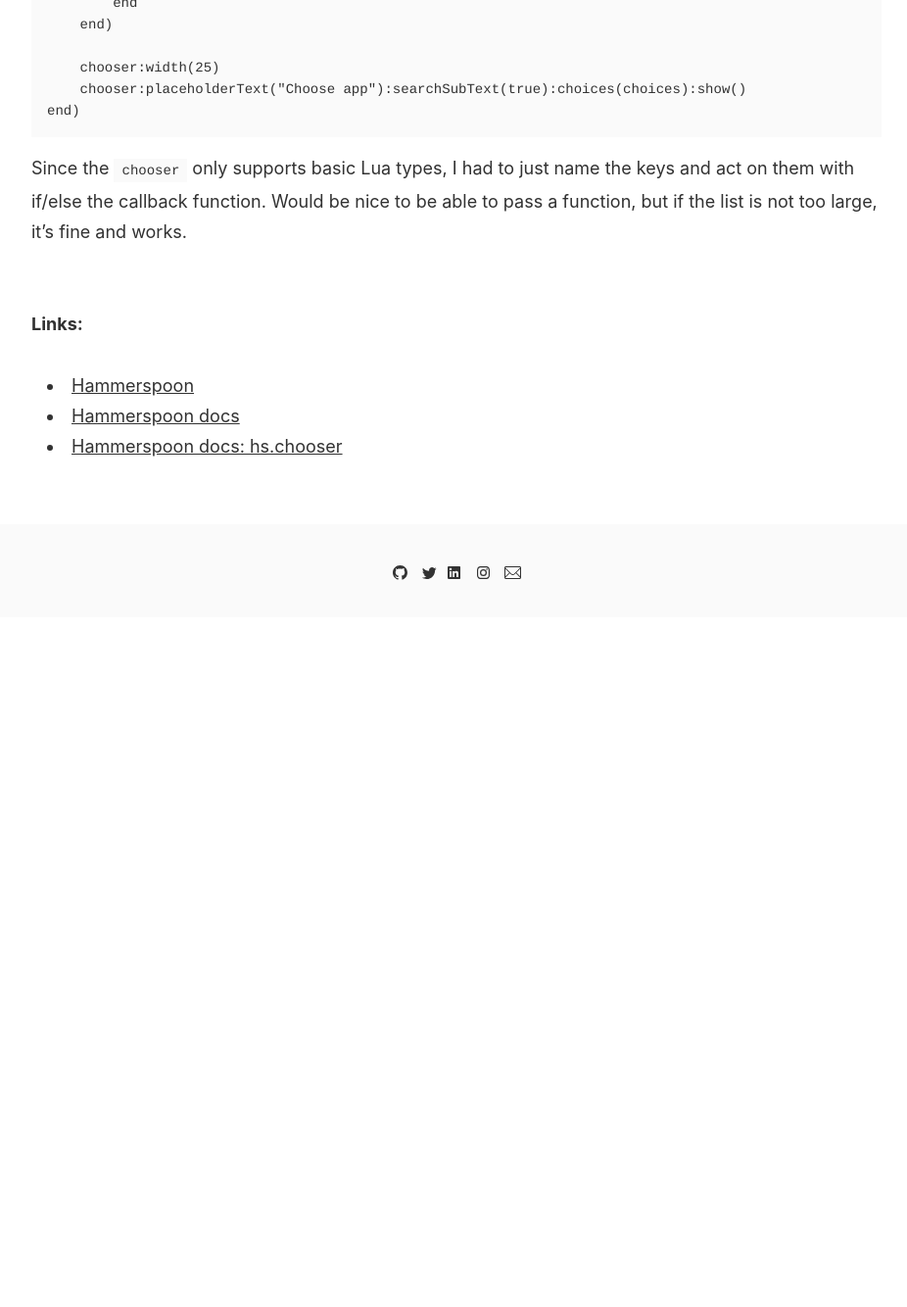
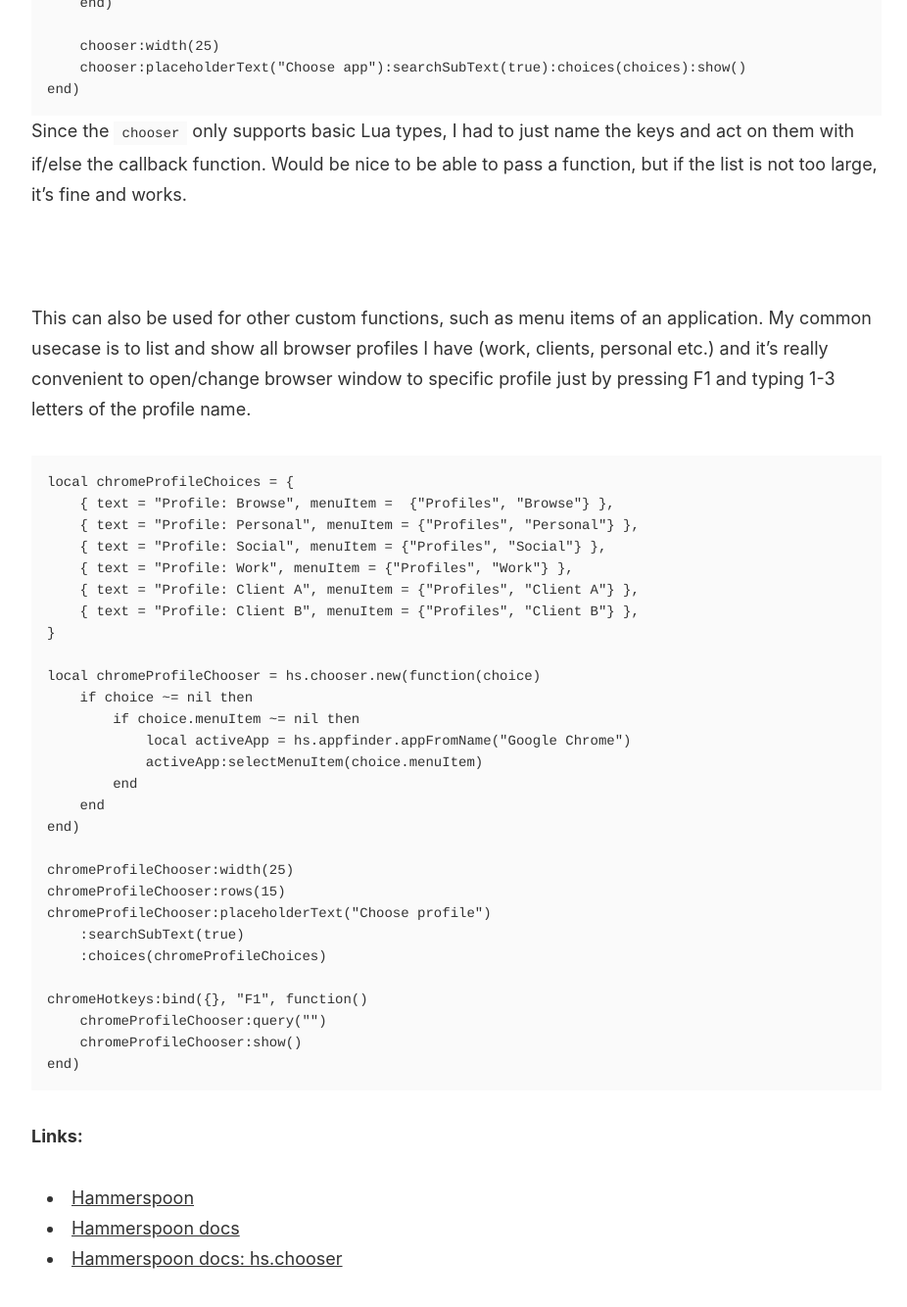
Before and after one commit to joonakeskitalo/joonakeskitalo.github.io, a Jekyll site: the page built from _posts/2023-07-17-custom-app-launcher-with-hammerspoon.md, in a window 1280 px wide and 1400 px high, scrolled down 2555 px. Shown: the top 1334 px of the window at 98% size, without its empty margins (174-1100 px from the left). Built offline with Jekyll 4.4.1, drawn with Linux system fonts in a browser that asks for light colours; before the commit the page ends 3185 px from its top, so only the background shows below that.

Commit message:
Update hammerspoon chooser post

`````diff
--- a/_posts/2023-07-17-custom-app-launcher-with-hammerspoon.md
+++ b/_posts/2023-07-17-custom-app-launcher-with-hammerspoon.md
@@ -19,9 +19,8 @@ With the `chooser` interactive tool in Hammerspoon, you can search and choose fr
 
 Example implementation:
 
-````{% raw %}
+```{% raw %}
 hs.hotkey.bind({"rightalt"}, "-", function()
-
     local choices = {{
         text = "System Settings",
         subText = "System preferences",
@@ -88,6 +87,41 @@ end)
 Since the `chooser` only supports basic Lua types, I had to just name the keys and act on them with if/else the callback function. Would be nice to be able to pass a function, but if the list is not too large, it's fine and works.
 
 <br />
+
+This can also be used for other custom functions, such as menu items of an application. My common usecase is to list and show all browser profiles I have (work, clients, personal etc.) and it's really convenient to open/change browser window to specific profile just by pressing F1 and typing 1-3 letters of the profile name.
+
+```{% raw %}
+local chromeProfileChoices = {
+    { text = "Profile: Browse", menuItem =  {"Profiles", "Browse"} },
+    { text = "Profile: Personal", menuItem = {"Profiles", "Personal"} },
+    { text = "Profile: Social", menuItem = {"Profiles", "Social"} },
+    { text = "Profile: Work", menuItem = {"Profiles", "Work"} },
+    { text = "Profile: Client A", menuItem = {"Profiles", "Client A"} },
+    { text = "Profile: Client B", menuItem = {"Profiles", "Client B"} },
+}
+
+local chromeProfileChooser = hs.chooser.new(function(choice)
+    if choice ~= nil then
+        if choice.menuItem ~= nil then
+            local activeApp = hs.appfinder.appFromName("Google Chrome")
+            activeApp:selectMenuItem(choice.menuItem)
+        end
+    end
+end)
+
+chromeProfileChooser:width(25)
+chromeProfileChooser:rows(15)
+chromeProfileChooser:placeholderText("Choose profile")
+    :searchSubText(true)
+    :choices(chromeProfileChoices)
+
+chromeHotkeys:bind({}, "F1", function()
+    chromeProfileChooser:query("")
+    chromeProfileChooser:show()
+end)
+{% endraw %}```
+
+<br />
 **Links:**
 
 - [Hammerspoon](https://www.hammerspoon.org/)
`````
